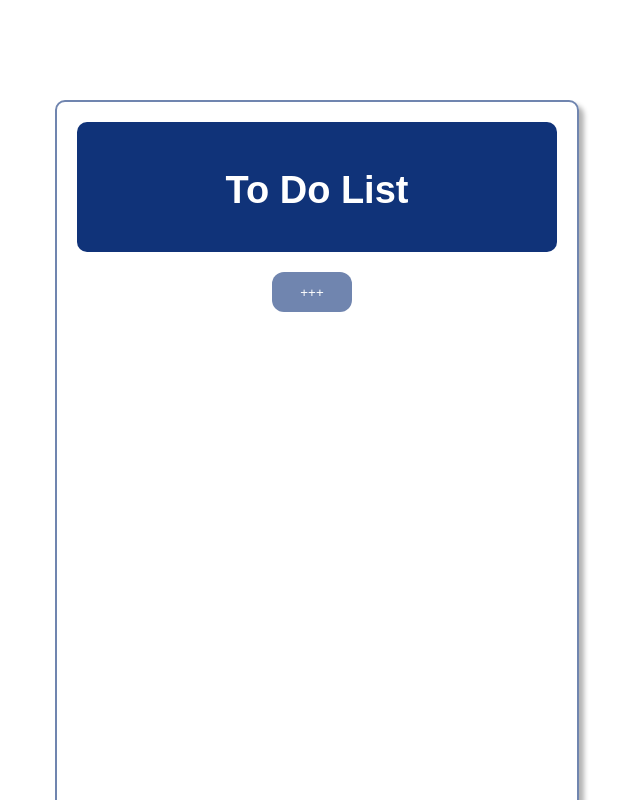
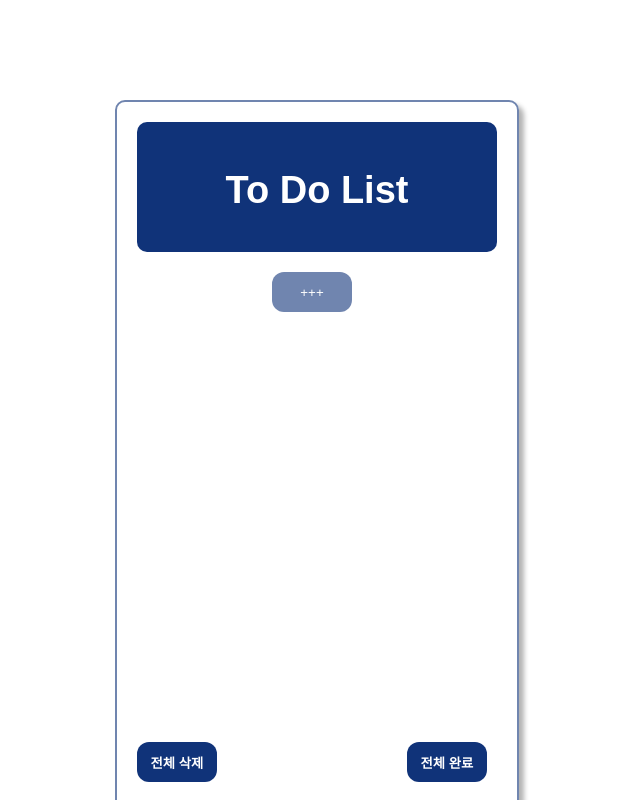
Before and after one commit to Fifi5666/Clush_Front, a React (Create React App) app in the folder TodoList/todo-app/: page / in a window 1280 px wide. Shown: the top 800 px of the page, without its empty margins (323-963 px from the left). Built offline with nearby package versions, Linux system fonts and the light colour scheme.

Commit message:
디자인 수정

```diff
--- a/TodoList/todo-app/src/App.css
+++ b/TodoList/todo-app/src/App.css
@@ -1,5 +1,5 @@
 .container {
-  width: 480px;
+  width: 360px;
   min-height: 600px;
   margin: 100px auto;
   padding: 20px;
@@ -133,7 +133,7 @@
 }
 
 .todoList {
-  height: 500px;
+  height: 400px;
   overflow-y: auto;
 }
 
```
